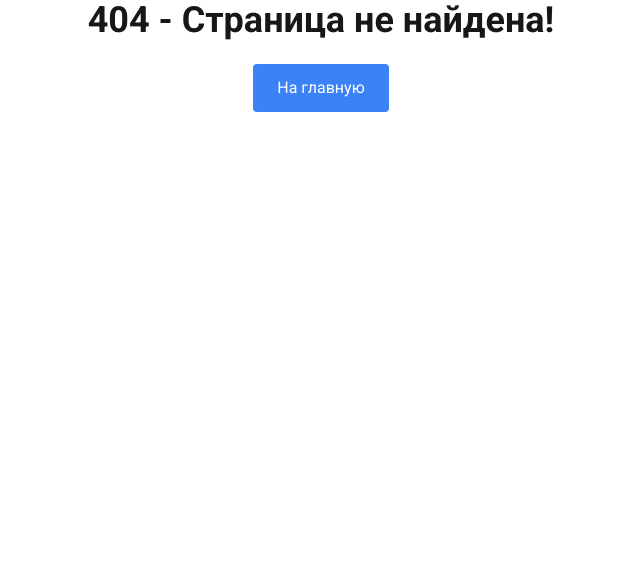
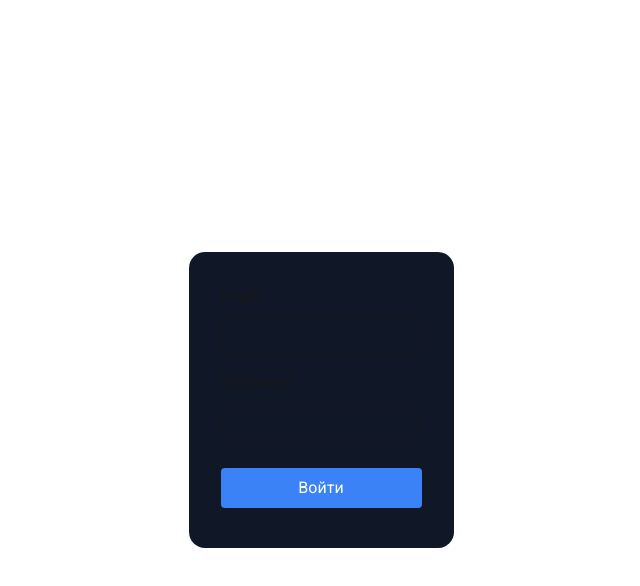
Before and after one commit to DimaChekashov/tennis-shop, a Next.js app: page /login in a window 1280 px wide. Before the commit this address had no page. Shown: the top 586 px of the page, without its empty margins (319-959 px from the left). Built offline with nearby package versions, Linux system fonts and the light colour scheme.

Commit message:
Add admin page

```diff
--- a/app/(auth)/layout.tsx
+++ b/app/(auth)/layout.tsx
@@ -9,10 +9,10 @@ export default async function AuthLayout({ children }: PropsWithChildren) {
   console.log(data);
 
   return (
-    <>
+    <div className="grid grid-rows-[auto_1fr_auto] min-h-screen">
       <Header />
       <main className="min-w-xs container mx-auto">{children}</main>
       <Footer />
-    </>
+    </div>
   );
 }
--- a/app/layout.tsx
+++ b/app/layout.tsx
@@ -18,9 +18,7 @@ export default function RootLayout({
 }>) {
   return (
     <html lang="en">
-      <body
-        className={`${roboto.variable} grid grid-rows-[auto_1fr_auto] min-h-screen`}
-      >
+      <body className={`${roboto.variable}`}>
         <NextTopLoader />
         {children}
       </body>
--- /dev/null
+++ b/app/login/page.tsx
@@ -0,0 +1 @@
+export { default } from "@/pages/login";
--- /dev/null
+++ b/src/pages/login/api/login-action.ts
@@ -0,0 +1,46 @@
+"use server";
+
+import { ROUTES } from "@/shared/lib/consts";
+import { parseSetCookie } from "@/shared/lib/helpers";
+import { LoginState } from "@/shared/lib/types";
+import { cookies } from "next/headers";
+
+export const loginAction = async (_: LoginState, formData: FormData) => {
+  const login = formData.get("login")?.toString() || "";
+  const password = formData.get("password")?.toString() || "";
+
+  const result = await fetch(
+    `${process.env.NEXT_PUBLIC_RACKET_API}/auth/login`,
+    {
+      method: "POST",
+      body: JSON.stringify({
+        login,
+        password,
+      }),
+      headers: {
+        "Content-Type": "application/json",
+      },
+    }
+  );
+
+  if (result.status !== 200) {
+    return {
+      error: "Invalid login or password",
+    };
+  }
+
+  const cookiesStore = await cookies();
+  const setCookieHeader = result.headers.getSetCookie();
+
+  if (setCookieHeader) {
+    const parsed = parseSetCookie(setCookieHeader);
+    for (const cookie of parsed) {
+      cookiesStore.set(cookie.name, cookie.value, cookie.options);
+    }
+  }
+
+  return {
+    error: "",
+    redirectTo: ROUTES.home,
+  };
+};
--- /dev/null
+++ b/src/pages/login/index.ts
@@ -0,0 +1 @@
+export { LoginPage as default } from "./ui/LoginPage";
--- /dev/null
+++ b/src/pages/login/ui/LoginPage.tsx
@@ -0,0 +1,39 @@
+"use client";
+
+import { LoginState } from "@/shared/lib/types";
+import { Field } from "@/shared/ui";
+import { useActionState, useEffect } from "react";
+import { loginAction } from "../api/login-action";
+
+export const LoginPage = () => {
+  const [{ error, redirectTo }, formAction, isPending] = useActionState<
+    LoginState,
+    FormData
+  >(loginAction, { error: "" });
+
+  useEffect(() => {
+    if (redirectTo) {
+      location.assign(redirectTo);
+    }
+  }, [redirectTo]);
+
+  return (
+    <div className="flex items-center justify-center min-h-screen">
+      <form
+        action={formAction}
+        className="flex flex-col gap-4 bg-gray-900 p-8 pb-10 rounded-2xl"
+      >
+        <Field label="Login" name="login" required />
+        <Field label="Password" name="password" type="password" />
+        {error && <div className="text-red-500">{error}</div>}
+        <button
+          type="submit"
+          disabled={isPending}
+          className="cursor-pointer mt-2 px-2 py-2 bg-accent text-white rounded"
+        >
+          Войти
+        </button>
+      </form>
+    </div>
+  );
+};
--- a/src/shared/lib/consts.ts
+++ b/src/shared/lib/consts.ts
@@ -4,6 +4,7 @@ export const BRANDS_ALL = "All";
 
 const ROOT_ROUTES = {
   rackets: "/rackets",
+  login: "/login",
 } as const;
 
 export const ROUTES = {
@@ -11,4 +12,5 @@ export const ROUTES = {
   racket: (id: number) => `/racket/${id}`,
   rackets: ROOT_ROUTES.rackets,
   topTen: `${ROOT_ROUTES.rackets}/top-ten`,
+  login: ROOT_ROUTES.login,
 } as const;
--- /dev/null
+++ b/src/shared/lib/helpers.ts
@@ -0,0 +1,64 @@
+type CookieOptions = {
+  path?: string;
+  domain?: string;
+  secure?: boolean;
+  httpOnly?: boolean;
+  sameSite?: "strict" | "lax" | "none";
+  maxAge?: number;
+};
+
+type ParsedCookie = {
+  name: string;
+  value: string;
+  options: CookieOptions;
+};
+
+export function parseSetCookie(setCookieHeader: string[]): ParsedCookie[] {
+  const cookies: ParsedCookie[] = [];
+
+  for (const raw of setCookieHeader) {
+    const parts = raw.split(";").map((part) => part.trim());
+    const [name, value] = parts[0].split("=");
+
+    const options: CookieOptions = {};
+
+    for (let i = 1; i < parts.length; i++) {
+      const [key, val] = parts[i].split("=");
+      const lowerKey = key.toLowerCase();
+
+      switch (lowerKey) {
+        case "path":
+          options.path = val;
+          break;
+        case "domain":
+          options.domain = val;
+          break;
+        case "secure":
+          options.secure = true;
+          break;
+        case "httponly":
+          options.httpOnly = true;
+          break;
+        case "samesite":
+          if (val) {
+            const sameSite = val.toLowerCase();
+            if (["strict", "lax", "none"].includes(sameSite)) {
+              options.sameSite = sameSite as "strict" | "lax" | "none";
+            }
+          }
+          break;
+        case "max-age":
+          if (!isNaN(Number(val))) {
+            options.maxAge = Number(val);
+          }
+          break;
+        default:
+          break;
+      }
+    }
+
+    cookies.push({ name, value, options });
+  }
+
+  return cookies;
+}
--- /dev/null
+++ b/src/shared/ui/Field.tsx
@@ -0,0 +1,28 @@
+import { HTMLInputTypeAttribute } from "react";
+
+interface FieldProps {
+  label: string;
+  type?: HTMLInputTypeAttribute;
+  name: string;
+  required?: boolean;
+}
+
+export const Field = ({
+  label,
+  type = "text",
+  name,
+  required = false,
+}: FieldProps) => {
+  return (
+    <div className="flex flex-col min-w-[300]">
+      <label htmlFor={name}>{label}</label>
+      <input
+        className="mt-2 border-1 rounded-xl h-10 px-2"
+        type={type}
+        name={name}
+        id={name}
+        required={required}
+      />
+    </div>
+  );
+};
--- a/src/shared/ui/index.tsx
+++ b/src/shared/ui/index.tsx
@@ -1,4 +1,5 @@
 import { RadioButton } from "./RadioButton";
 import { RacketItem } from "./RacketItem";
+import { Field } from "./Field";
 
-export { RadioButton, RacketItem };
+export { RadioButton, RacketItem, Field };
```
